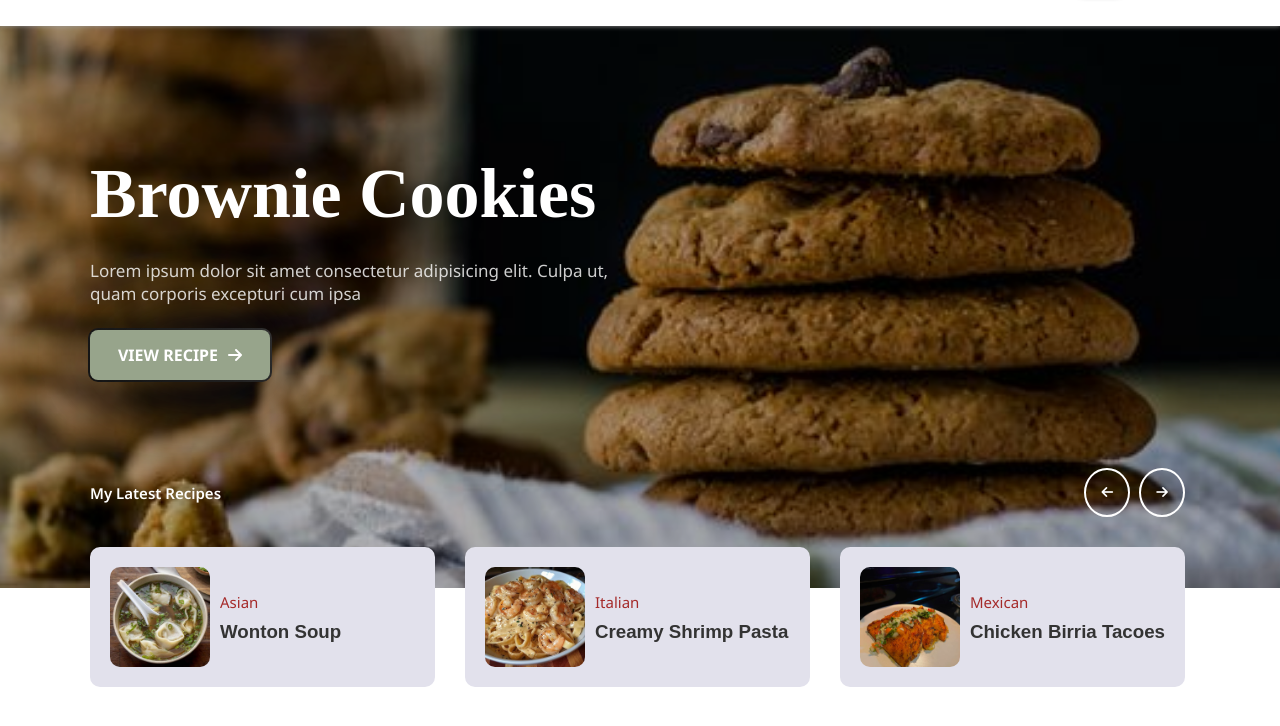
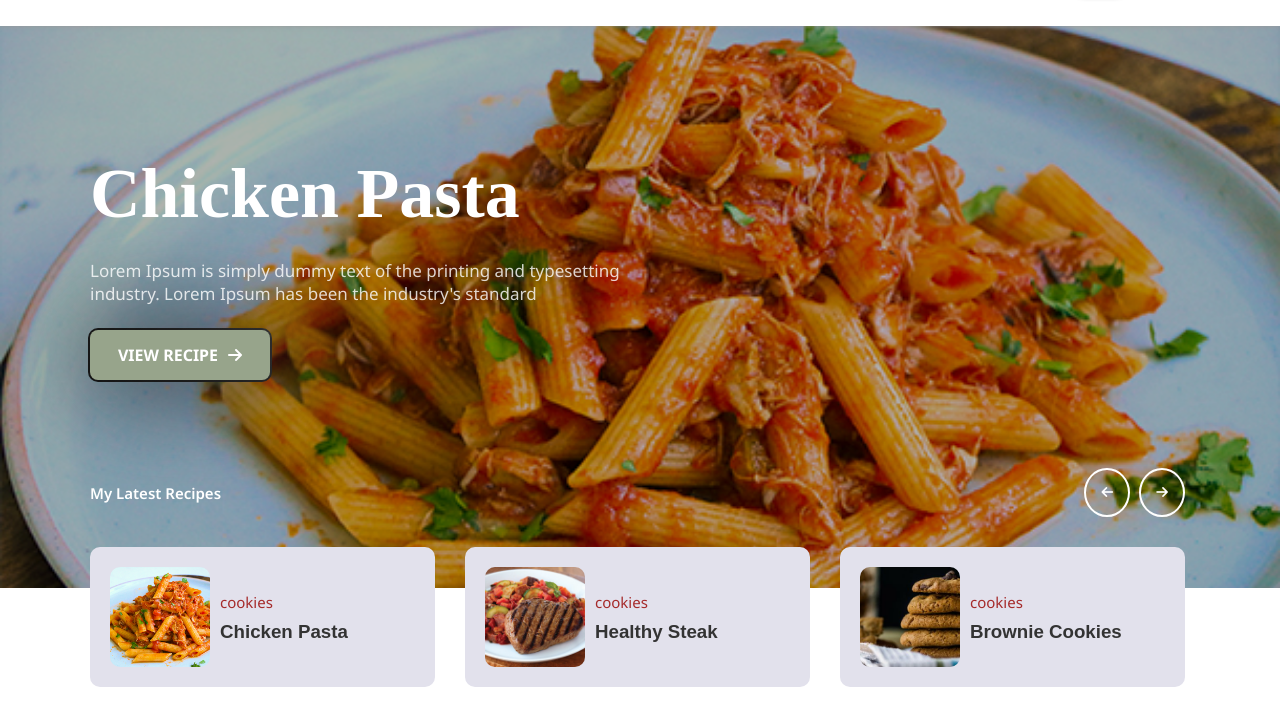
Before and after one commit to mAiradil/PWA-Class-Project-12SENG1, a website: page myPWA/frontend/index.html in a window 1280 px wide. Shown: the part 114-840 px from the top of the page. Drawn offline with Linux system fonts and the light colour scheme.

Commit message:
Made a working slider header
I fixed up a lot of issues with my header images, it wasnt working, but then  ijust decdied to make it automatic rather than the users tap the button.

```diff
--- a/myPWA/frontend/index.html
+++ b/myPWA/frontend/index.html
@@ -63,7 +63,7 @@
     </header>
 
     <main>
-        <div class="headerimg">
+        <section class="headerimg">
             <div class="container">
                 <div class="headerinfo flex">
                     <h1 class="headertitle">Brownie Cookies</h1>
@@ -72,7 +72,7 @@
                     <a href="" class="headerbtn">VIEW RECIPE <i class="fa-solid fa-arrow-right"></i></a>
                 </div>
             </div>
-        </div>
+        </section>
 
         <section class="headerslider container">
             <div class="slidertitle flex">
--- a/myPWA/frontend/index.js
+++ b/myPWA/frontend/index.js
@@ -24,68 +24,95 @@ searchoff.addEventListener('click', () => {
 const posts = [
     {
         title: "Brownie Cookies",
-        desc: "Lorem ipsum dolor sit amet consectetur adipisicing elit. Culpa ut, quam corporis excepturi cum ipsa",
+        description: "Lorem Ipsum is simply dummy text of the printing and typesetting industry. Lorem Ipsum has been the industry's standard",
         link: "https://google.com/",
-        bgImg: "../images/cookies.jpg",
+        backgroundImage: "../images/cookies.jpg",
         label: "cookies"
     },
     {
-        title: "Angus Beef Burger",
-        desc: "Lorem ipsum dolor sit amet consectetur adipisicing elit. Culpa ut, quam corporis excepturi cum ipsa",
-        link: "https://google.com/",
-        bgImg: "../images/burger.jpg",
+        title: "Chicken Pasta",
+        description: "Lorem Ipsum is simply dummy text of the printing and typesetting industry. Lorem Ipsum has been the industry's standard",
+        link: "https://example.com/slide2",
+        backgroundImage: "../images/yummy.jpg",
         label: "cookies"
     },
     {
-        title: "Creamy Olive Pizza",
-        desc: "Lorem ipsum dolor sit amet consectetur adipisicing elit. Culpa ut, quam corporis excepturi cum ipsa",
-        link: "https://google.com/",
-        bgImg: "../images/pizza.jpg",
+        title: "Healthy Steak",
+        description: "Lorem Ipsum is simply dummy text of the printing and typesetting industry. Lorem Ipsum has been the industry's standard",
+        link: "https://example.com/slide3",
+        backgroundImage: "../images/steak.jpg",
         label: "cookies"
     },
 ];
 
 let currentSlide = 0;
 
-function showSlide(slideIndex){
+
+function showSlide(slideIndex) {
     const slide = posts[slideIndex];
     document.querySelector('.headertitle').textContent = slide.title;
-    document.querySelector('.headerpera').textContent = slide.desc;
-    document.querySelector('.headerbtc').href = slide.link;
-    document.querySelector('.headerimg').style.backgroundImage = slide.img;
-
+    document.querySelector('.headerpera').textContent = slide.description;
+    document.querySelector('.headerbtn').href = slide.link;
+    document.querySelector('.headerimg').style.backgroundImage = `url(${slide.backgroundImage})`;
 }
 
-// intial slide
+// Initial slide
 showSlide(currentSlide);
 
 
-// header Posts CHanging slide
+// header posts change slider
 const headerPosts = document.querySelector('.headercards');
 
+
 const headerPostsCards = () => {
+
     const updateSlider = () => {
-        headerPosts.innerHTML = '';
-        for (let i = currentSlide; i < currentSlide + 6; i++){
+        headerPosts.innerHTML = ''; // Clear existing content
+        for (let i = currentSlide; i < currentSlide + 6; i++) {
             const post = posts[i % posts.length];
             const postElement = document.createElement('a');
             postElement.classList.add('headercard');
             postElement.classList.add('flex');
             postElement.href = `${post.link}`;
             postElement.innerHTML = `
-            <img src="${post.bgImg}" alt="">
-                    <div class="hcardinfo">
-                        <span>${post.label}</span>
-                        <h3${post.title}</h3>
-                    </div>
-            `
+               <img src="${post.backgroundImage}" alt="">
+               <div class="hcardinfo">
+                   <span>${post.label}</span>
+                   <h3>${post.title}</h3>
+               </div>
+           `;
             headerPosts.appendChild(postElement);
-
         }
     };
- // initiaalise the slider
+
+    // left right scroll
+    const leftBtn = document.getElementById('sleft');
+    const rightBtn = document.getElementById('sright');
+
+    leftBtn.addEventListener('click', function () {
+        currentSlide = (currentSlide - 6 + posts.length) % posts.length;
+        updateSlider();
+        showSlide(currentSlide);
+    });
+
+    rightBtn.addEventListener('click', function () {
+        currentSlide = (currentSlide + 6) % posts.length;
+        updateSlider();
+        showSlide(currentSlide);
+    });
+
+    // Initialize the slider
     updateSlider();
+};
 
+headerPostsCards();
+
+
+function nextSlide() {
+    currentSlide = (currentSlide + 1) % posts.length;
+    showSlide(currentSlide);
+    headerPostsCards(currentSlide);
 }
 
-headerPostsCards();
+// Change slide every 3 seconds
+setInterval(nextSlide, 3000);
```
Also changed, not shown: myPWA/images/caramel.jpg (added), myPWA/images/steak.jpg (added), myPWA/images/yummy.jpg (added).
